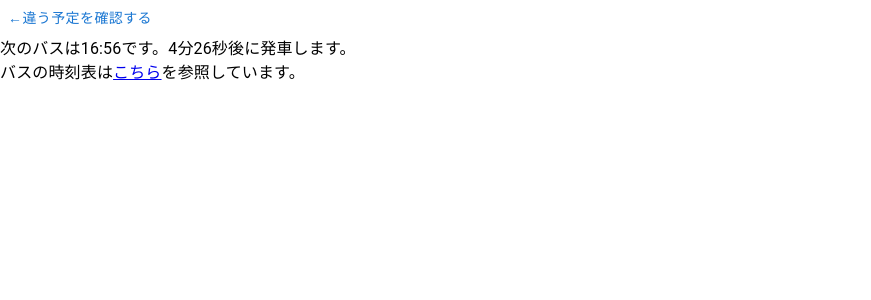
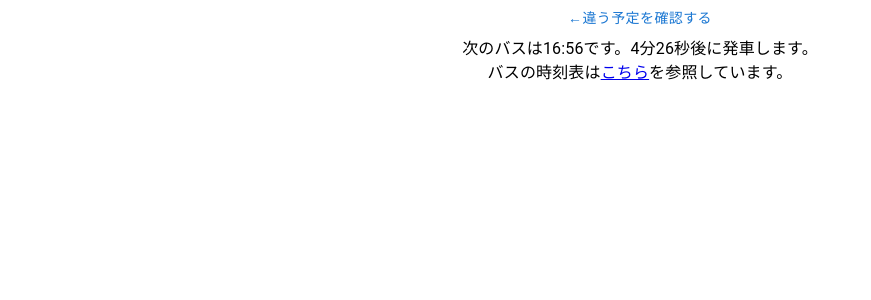
Before and after one commit to Sota9983/garden-city-bus, a React (Create React App) app: page / in a window 1280 px wide. Both pictures are taken after a click on the button "五反田駅から". Shown: the top 300 px of the page, without its empty margins (0-871 px from the left). Built offline with nearby package versions, Linux system fonts and the light colour scheme.

Commit message:
Fixed app name

```diff
--- a/public/index.html
+++ b/public/index.html
@@ -24,7 +24,7 @@
       work correctly both with client-side routing and a non-root public URL.
       Learn how to configure a non-root public URL by running `npm run build`.
     -->
-    <title>React App</title>
+    <title>ガーデンシティ御殿山バス</title>
   </head>
   <body>
     <noscript>You need to enable JavaScript to run this app.</noscript>
--- a/src/App.js
+++ b/src/App.js
@@ -28,7 +28,7 @@ const BusScheduleApp = () => {
       const data = busTimeData[destination];
       setBusData(data);
     }
-  }, [busTimeData,destination]);
+  }, [busTimeData, destination]);
 
   const handleButtonClick = (dest) => {
     // setDestinationを呼ぶときにアロー関数を使用
@@ -70,6 +70,7 @@ const BusScheduleApp = () => {
   const TimeView = () => {
     return (
       <React.Fragment>
+        <Box sx={{ display: 'flex', flexDirection: 'column', alignItems: 'center' }}>
           <Button onClick={() => handleButtonClick(null)}>←違う予定を確認する</Button>
           {nextBus.nextBusHour && nextBus.nextBusMinutes &&
             <Typography>
@@ -85,6 +86,7 @@ const BusScheduleApp = () => {
           <Typography>
             バスの時刻表は<a href="https://multimedia.3m.com/mws/media/1749678O/shuttle-bus-time-202012-pdf.pdf">こちら</a>を参照しています。
           </Typography>
+        </Box>
       </React.Fragment>
     );
   };
```
Lines whose indentation alone changed are shown as unchanged.
